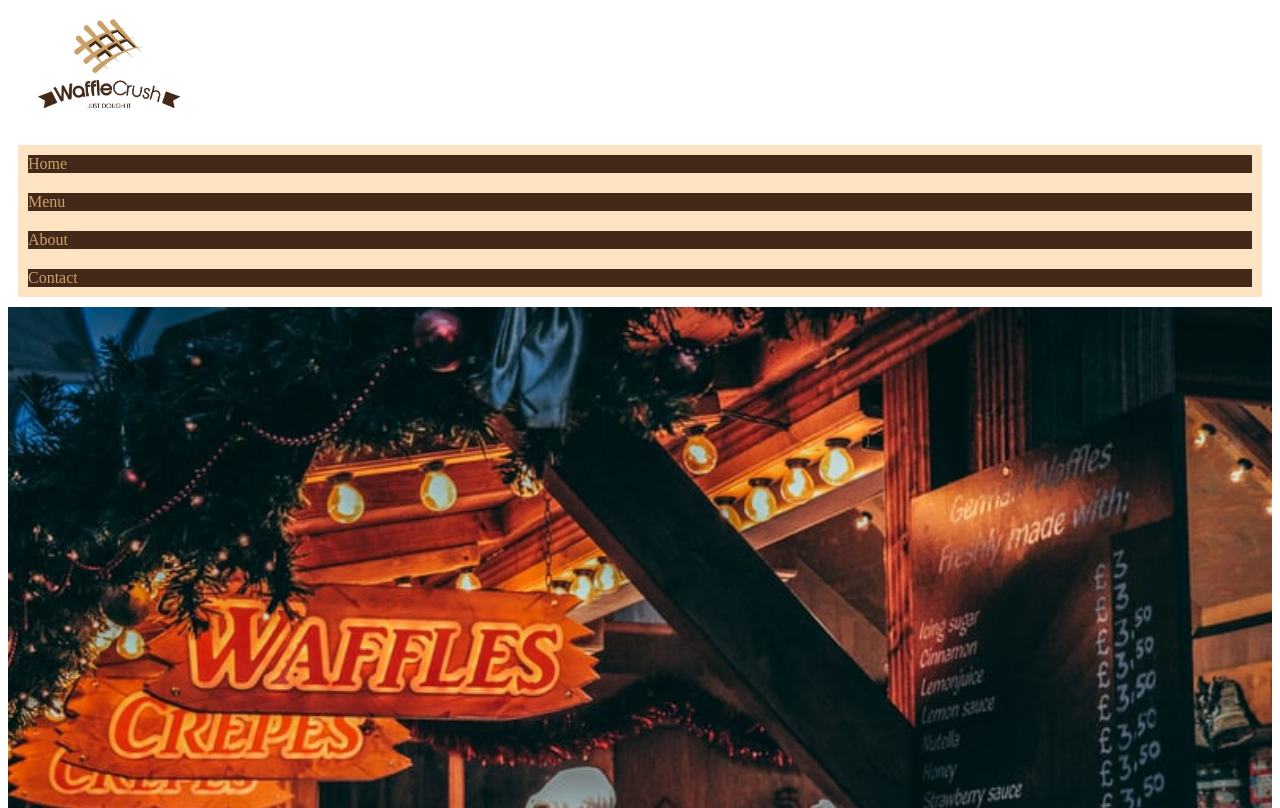
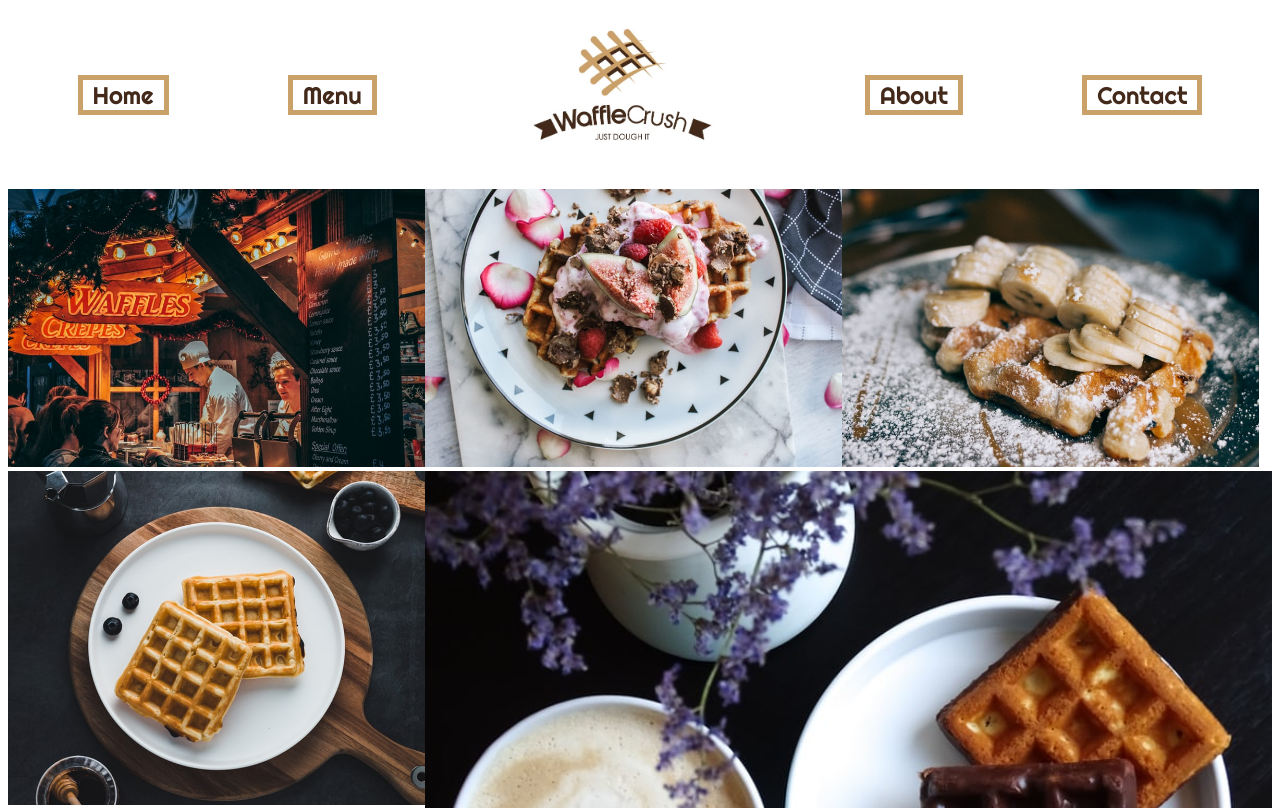
Before and after one commit to jlsorgel/smc_WD2_spring20, a plain HTML site: page homework/flexbox/index.html in a window 1280 px wide. Shown: the top 808 px of the page. Drawn offline with Linux system fonts and the light colour scheme.

Commit message:
Added larger screen media
did some other stuff

```diff
--- a/homework/flexbox/index.html
+++ b/homework/flexbox/index.html
@@ -4,8 +4,10 @@
 <head>
   <meta charset="UTF-8">
   <meta name="viewport" content="width=device-width, initial-scale=1.0">
-  <title>Flexbox</title>
+  <title>Waffle Flexbox</title>
+  <link href="https://fonts.googleapis.com/css?family=Montserrat+Alternates|Righteous&display=swap" rel="stylesheet">
   <link rel="stylesheet" type="text/css" href="main.css">
+
 </head>
 
 
@@ -31,23 +33,30 @@
           </ul> -->
 
 
-    <img class="logo" src="wafflelogo.jpg" alt="Waffle Logo ">
 
 
 
     <div class="navbar">
 
 
-      <div class="nav-item">
-        <a href="index.html">Home</a>
+      <div class="nav-item logo">
+        <img src="wafflelogo.jpg" style="width:100%" alt="Waffle Logo ">
       </div>
 
-      <div class="nav-item">
+
+      <div class="nav-item home">
+        <a href="index.html">Home</a>
+
+
+      </div>
+
+
+      <div class="nav-item menu">
         <a href="#">Menu</a>
       </div>
 
 
-      <div class="nav-item">
+      <div class="nav-item ">
         <a href="#">About</a>
       </div>
 
@@ -57,6 +66,8 @@
       </div>
 
     </div>
+
+
 
   </header>
 
@@ -70,27 +81,25 @@
     <div class="container">
 
 
-      <div class="container-image">
+      <div class="image image1">
         <img src="waffle.jpg" style="width:100%">
       </div>
 
 
-      <div class="container-image">
-        <img src="waffle1.jpg" style="width:100%">
-      </div>
 
-
-      <div class="container-image">
+      <div class="image  image2">
         <img src="waffle2.jpg" style="width:100%">
       </div>
 
 
-      <div class="container-image">
+      <div class="image  image3">
         <img src="waffle3.jpg" style="width:100%">
       </div>
 
-
-      <div class="container-image">
+      <div class="image  image4">
+        <img src="waffle1.jpg" style="width:100%">
+      </div>
+      <div class="image  image5">
         <img src="waffle4.jpg" style="width:100%">
       </div>
 
--- a/homework/flexbox/main.css
+++ b/homework/flexbox/main.css
@@ -5,27 +5,44 @@
   padding: 0;
 } */
 
-.logo{max-width:200px;}
+.logo{max-width:250px;
+  justify-content: center;
+  align-content: center;}
+
 
 
 
 .navbar{
-  background-color: bisque;
+  /* background-color: bisque; */
   margin:10px;
   display: flex;
   flex-direction: column;
+  align-items: center;
+
 }
 
 .nav-item{
-  background: #43291a;
-  margin: 10px;
+  /* background: #43291a; */
+  margin: 5px;
+  text-align: center;
+  font-family: 'Righteous', cursive;
+  font-size: 24px;
+
+
+
+
+
 
 
 }
 
 .nav-item a {
-    color: #caa168;
+    color: #43291a;
     text-decoration: none;
+    border: 5px solid #caa168;
+    width: 400px;
+
+
 }
 
 
@@ -33,3 +50,69 @@
   display:flex;
   flex-direction:column;
 }
+
+
+
+
+/*
+----------MEDIA QUERY START----------- */
+
+
+@media(min-width: 500px) {
+
+
+  .navbar{
+  display:flex;
+  flex-direction:row;
+  justify-content: space-around;
+  align-items: center;
+  }
+
+
+  .nav-item a{
+    padding:0px 10px;
+  }
+
+
+
+  .home{
+    order: -2;
+  }
+
+  .menu{
+    order: -1;
+  }
+  .logo{
+      order:0;
+    }
+
+  .container{
+  display:flex;
+  flex-direction:row;
+  flex-wrap:wrap;
+
+}
+
+  .image{
+    flex-basis: 33%;
+
+
+
+
+  }
+
+  .image4{
+
+  }
+
+  .image5{
+    flex-grow:2;
+
+
+
+  }
+
+
+
+
+}
```
